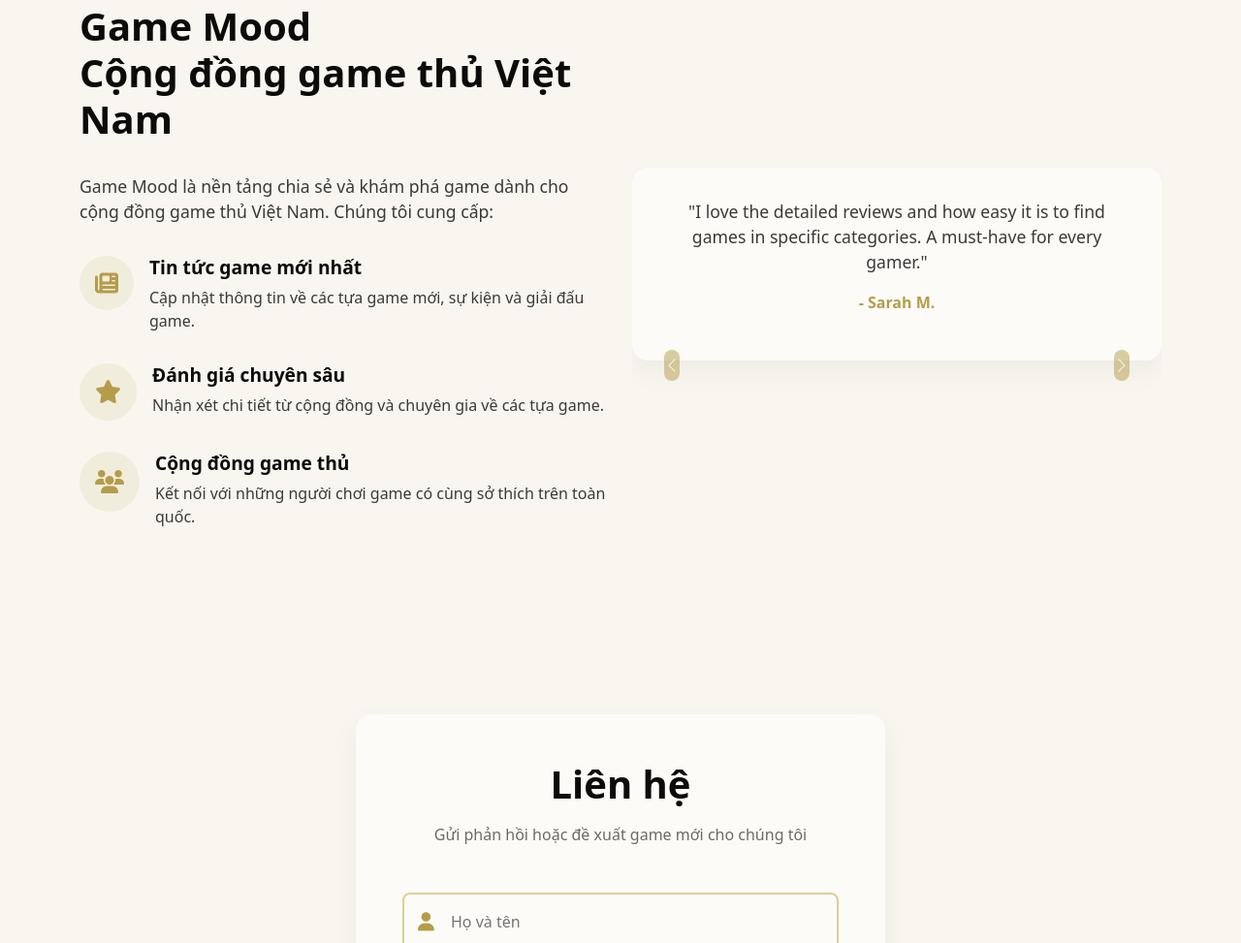
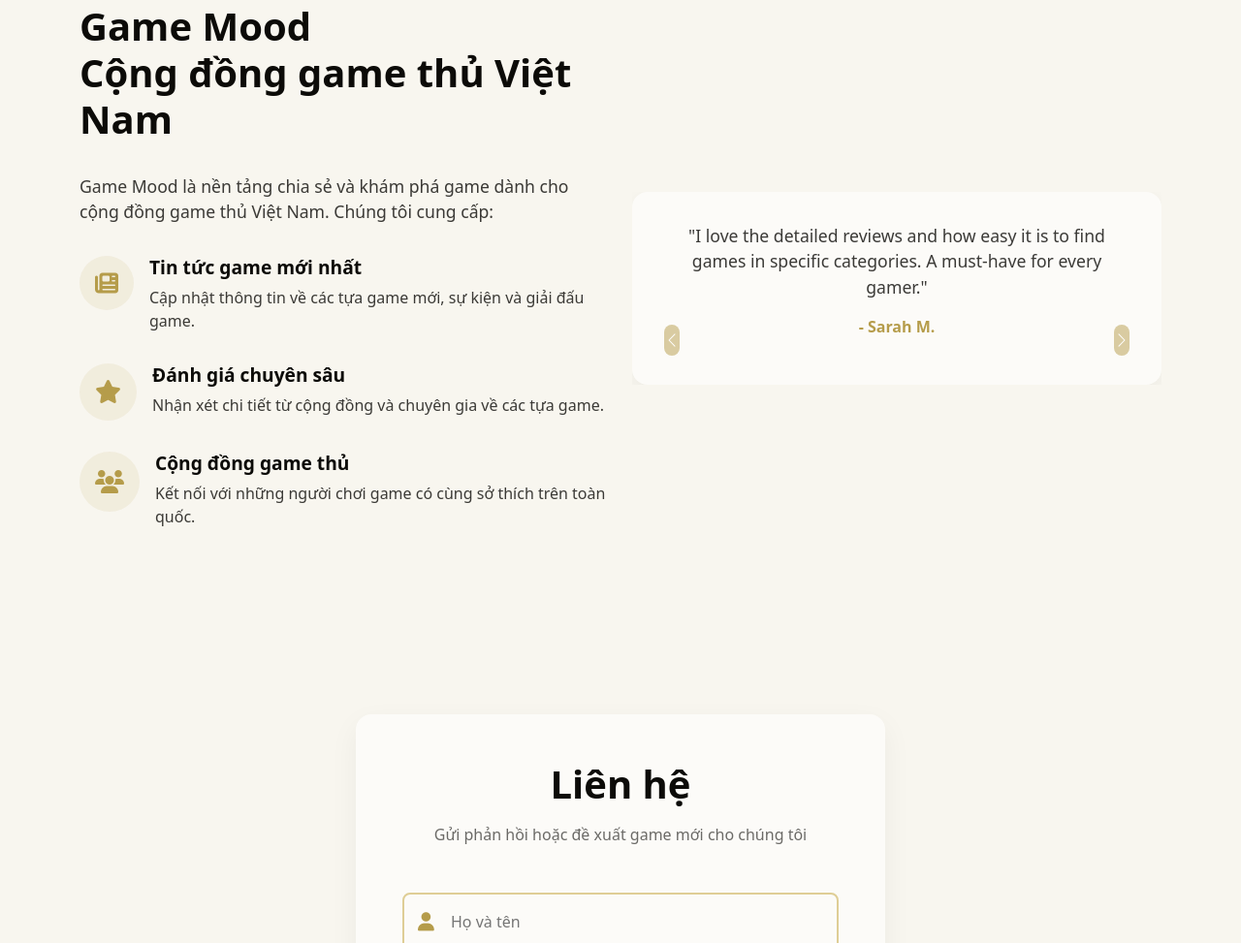
Before and after one commit to MaiNgocChau9/JSA-46-SPCK, a website: page index.html in a window 1280 px wide. Shown: the part 1380-2353 px from the top of the page at 97% size. Drawn offline with nearby package versions, Linux system fonts and the light colour scheme.

Commit message:
Remove minimum height from carousel inner to allow for flexible content display

```diff
--- a/css/index.css
+++ b/css/index.css
@@ -604,10 +604,6 @@ html {
   margin-bottom: 0;
 }
 
-.carousel-inner{
-  min-height: 250px;
-}
-
 .review-item{
   background-color: var(--background);
   padding: 2rem;
```
